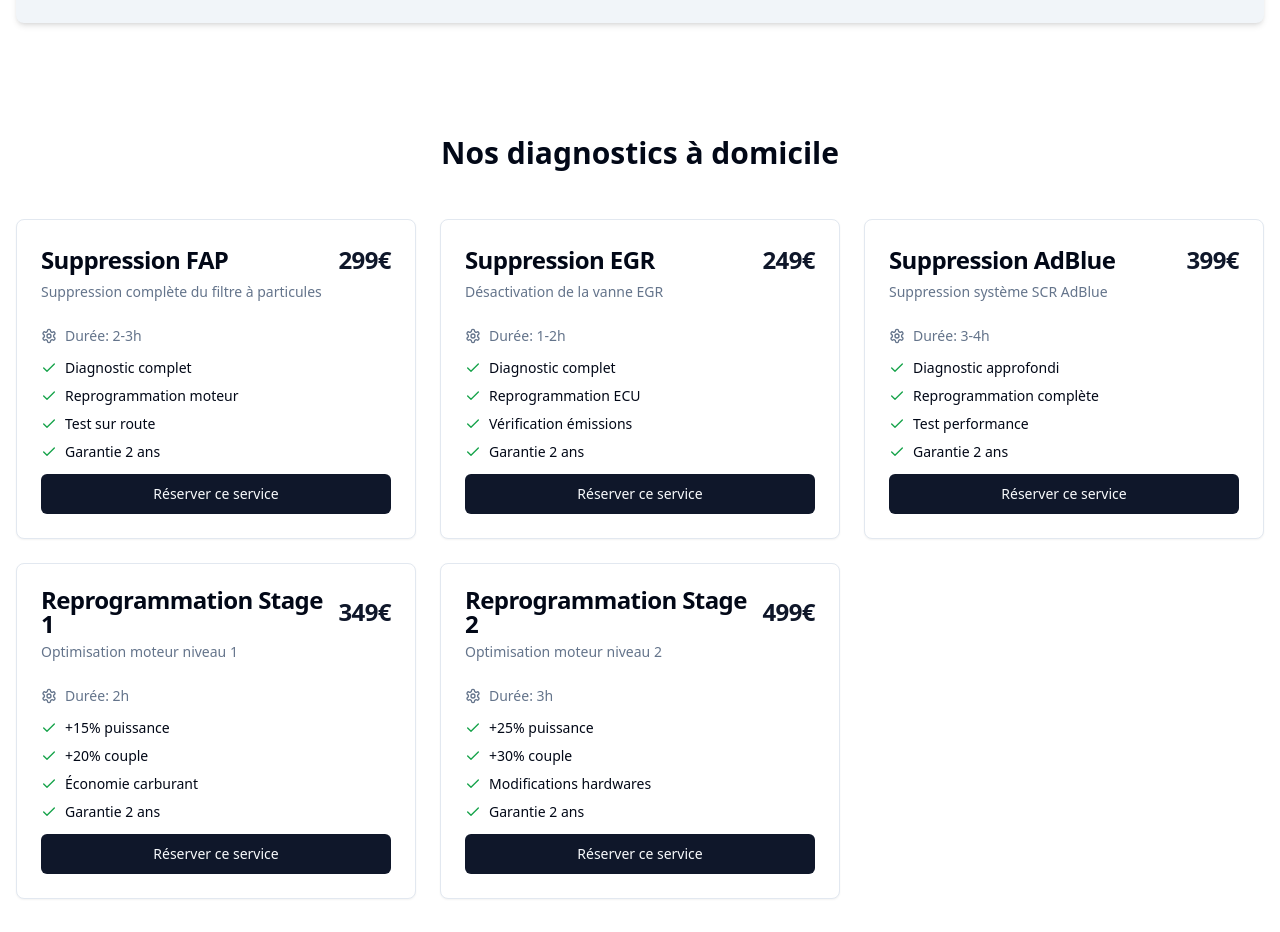
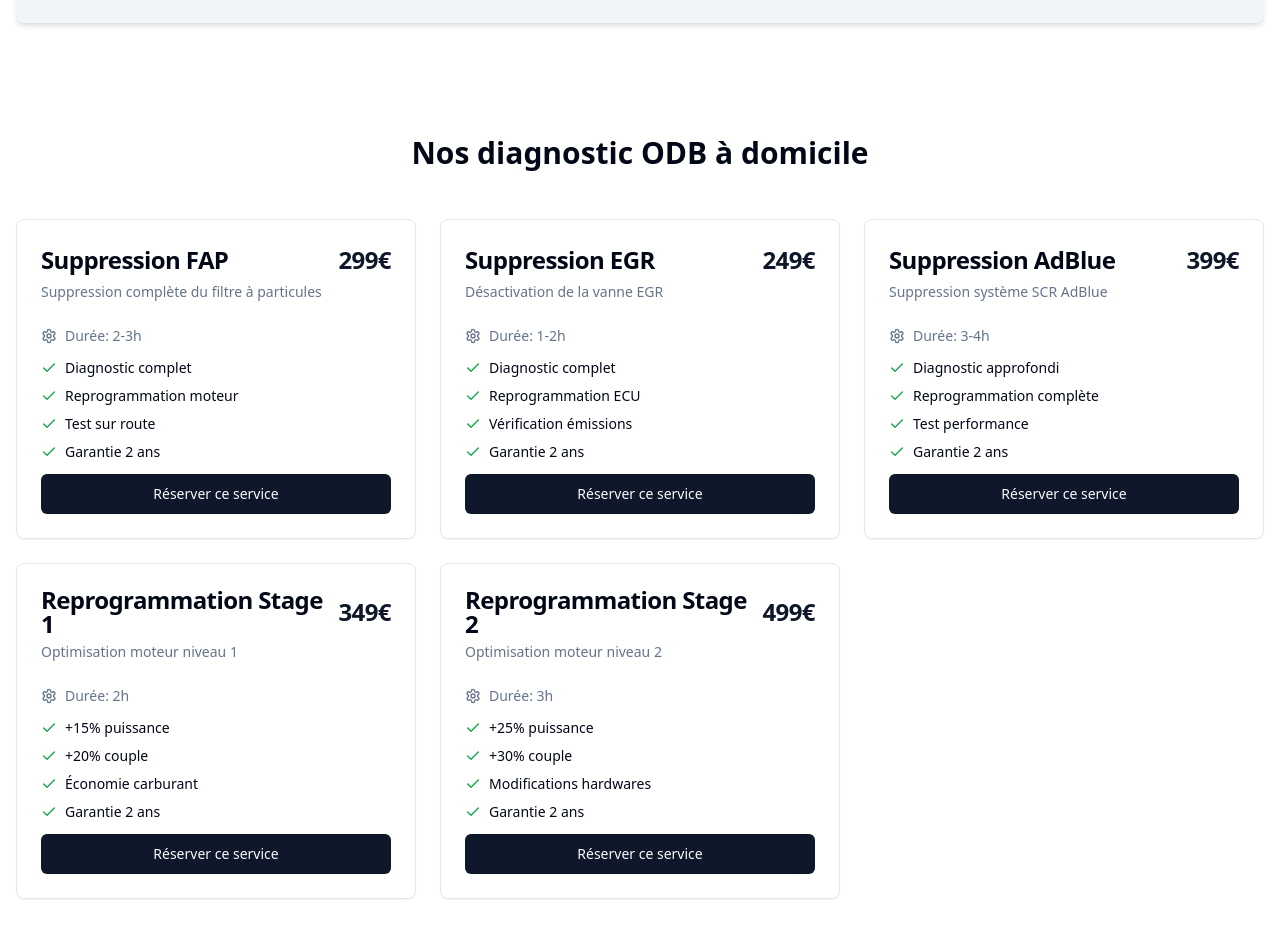
Before and after one commit to GESTIONMAX/azur-auto-reserve, a React (Vite) app: page / in a window 1280 px wide. Shown: the part 1382-2314 px from the top of the page. Built offline with nearby package versions, Linux system fonts and the light colour scheme.

Commit message:
Fix typo in title
Corrected "Nos diagnostic ODB à domicile" to "Nos diagnostics ODB à domicile" in the page content.

```diff
--- a/src/pages/Index.tsx
+++ b/src/pages/Index.tsx
@@ -103,7 +103,7 @@ const Index = () => {
       {/* Services Section */}
       <section id="services" className="py-16">
         <div className="container mx-auto px-4">
-          <h3 className="text-3xl font-bold text-center mb-12">Nos diagnostics à domicile</h3>
+          <h3 className="text-3xl font-bold text-center mb-12">Nos diagnostic ODB à domicile</h3>
           <div className="grid md:grid-cols-2 lg:grid-cols-3 gap-6">
             {services.map((service) => (
               <Card key={service.id} className="hover:shadow-lg transition-shadow">
```
